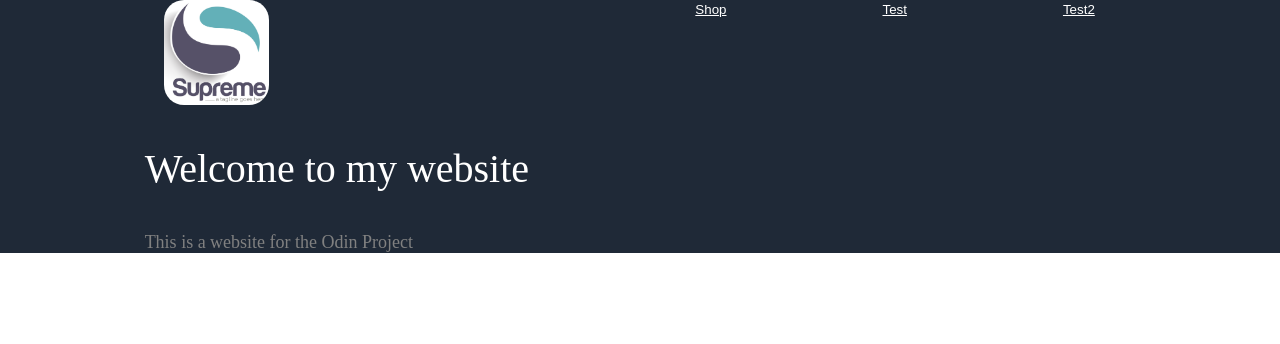
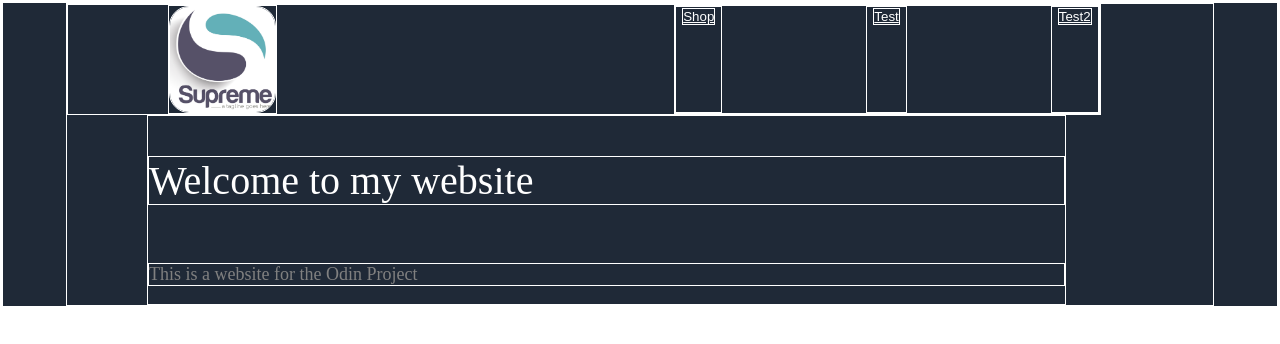
Before and after one commit to Imkaroboi/TheOdinProject1, a website: page index.html in a window 1280 px wide. Drawn offline with Linux system fonts and the light colour scheme.

Commit message:
added border to visualize

```diff
--- a/main.css
+++ b/main.css
@@ -1,3 +1,8 @@
+* {
+  border: solid white 1px;
+  margin: none;
+  padding: none;
+}
 body {
   max-width: 100%;
   margin: 0 auto;
@@ -44,13 +49,17 @@ body {
 .top-text {
   margin-left: 7%;
   width: 80%;
+  display: flex;
+  flex-direction: column;
+  justify-content: flex-start;
 }
 #mainText {
   color: white;
   font-size: 40px;
+  margin: none;
 }
 #SmallText {
   color: grey;
   font-size: large;
-  margin-bottom: ;
+  margin: none;
 }
```
